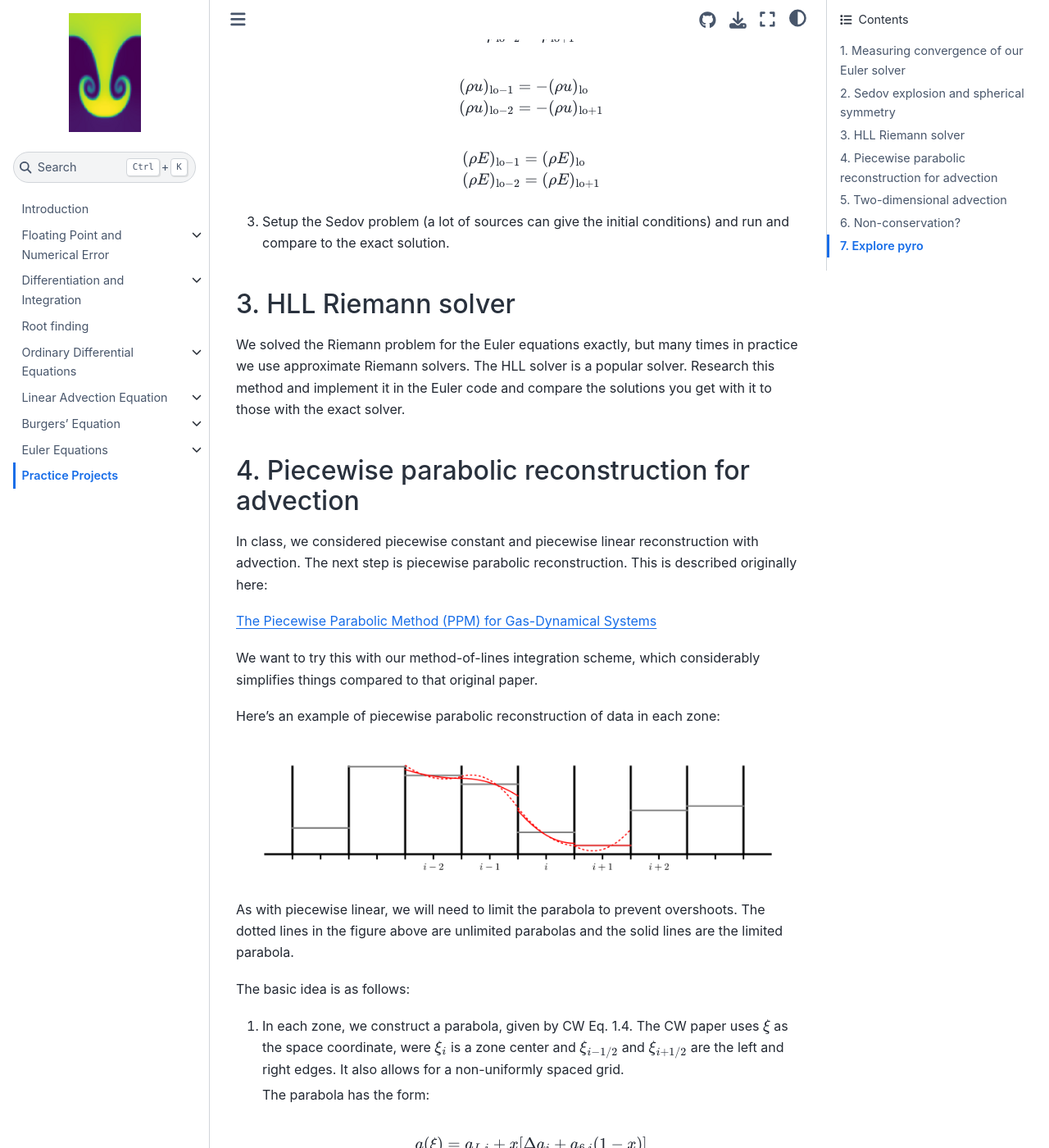
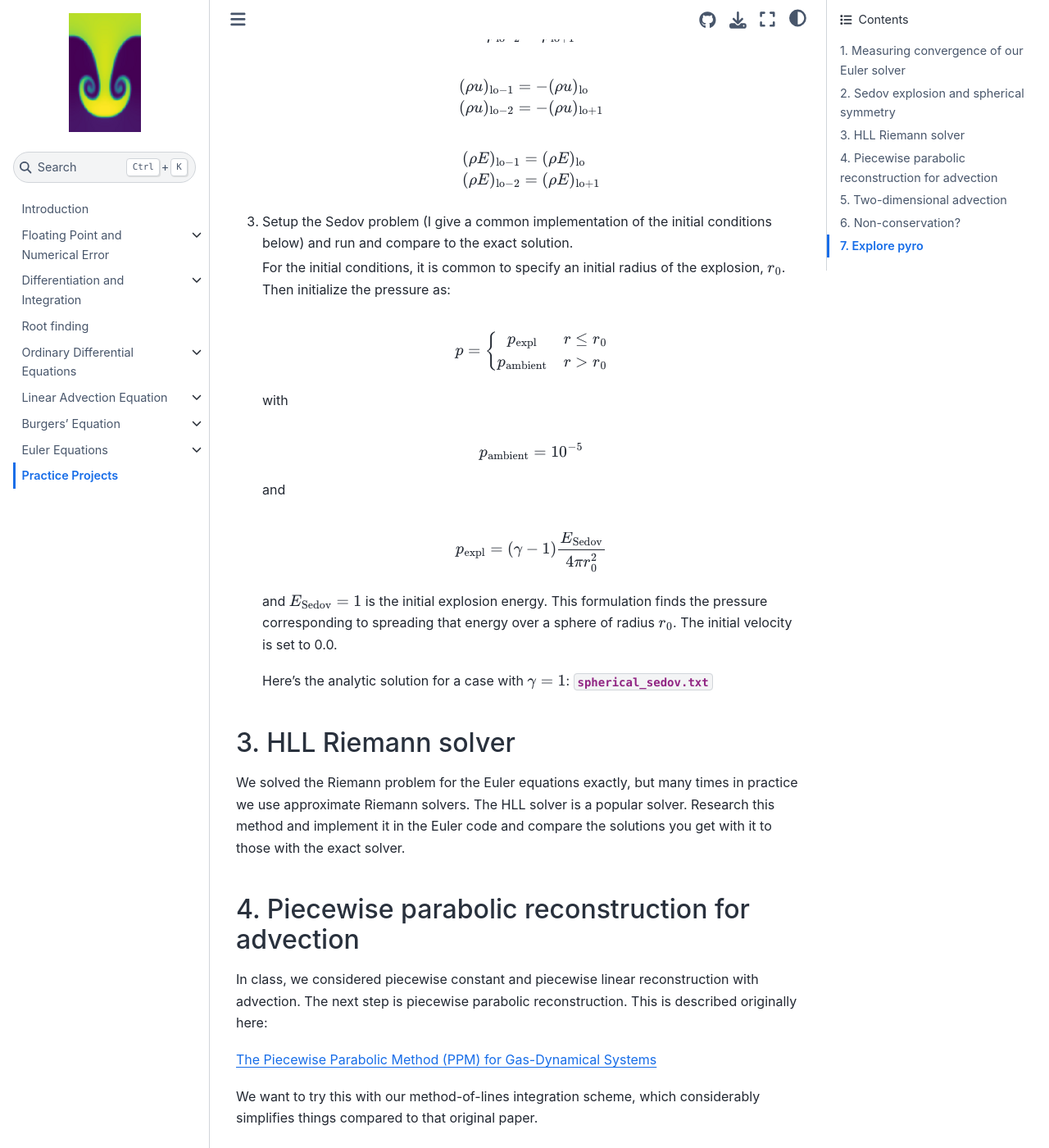
Before and after one commit to zingale/comp_astro_tutorial, a Jupyter Book: the page built from content/projects/projects.md, in a window 1280 px wide and 1400 px high, scrolled down 2485 px. Shown: the whole window at 82% size. Built offline with Jupyter Book 1.0.4 settings and Sphinx 7.4.7 and the Sphinx Book theme 1.1.4, drawn with Linux system fonts in a browser that asks for light colours.

Commit message:
add download file

```diff
--- a/content/projects/projects.md
+++ b/content/projects/projects.md
@@ -103,9 +103,29 @@ To solve this with the method-of-lines approach, we would need to:
    \end{align*}$$
 
 
-3. Setup the Sedov problem (a lot of sources can give the initial conditions)
+3. Setup the Sedov problem (I give a common implementation of the initial conditions below)
    and run and compare to the exact solution.
 
+   For the initial conditions, it is common to specify an initial radius of the explosion, $r_0$.  Then
+   initialize the pressure as:
+
+   $$p = \left \{ \begin{array}{cc} p_\mathrm{expl} & r \le r_0 \\
+                                    p_\mathrm{ambient} & r > r_0 \end{array} \right . $$
+
+   with
+
+   $$p_\mathrm{ambient} = 10^{-5}$$
+
+   and
+
+   $$p_\mathrm{expl} = (\gamma -1) \frac{E_\mathrm{Sedov}}{4 \pi r_0^2}$$
+
+   and $E_\mathrm{Sedov} = 1$ is the initial explosion energy.  This
+   formulation finds the pressure corresponding to spreading that
+   energy over a sphere of radius $r_0$.  The initial velocity is set to 0.0.
+
+   Here's the analytic solution for a case with $\gamma = 1$:
+   {download}`spherical_sedov.txt`
 
 ## 3. HLL Riemann solver
 
```
Also changed, not shown: 1 other file.
